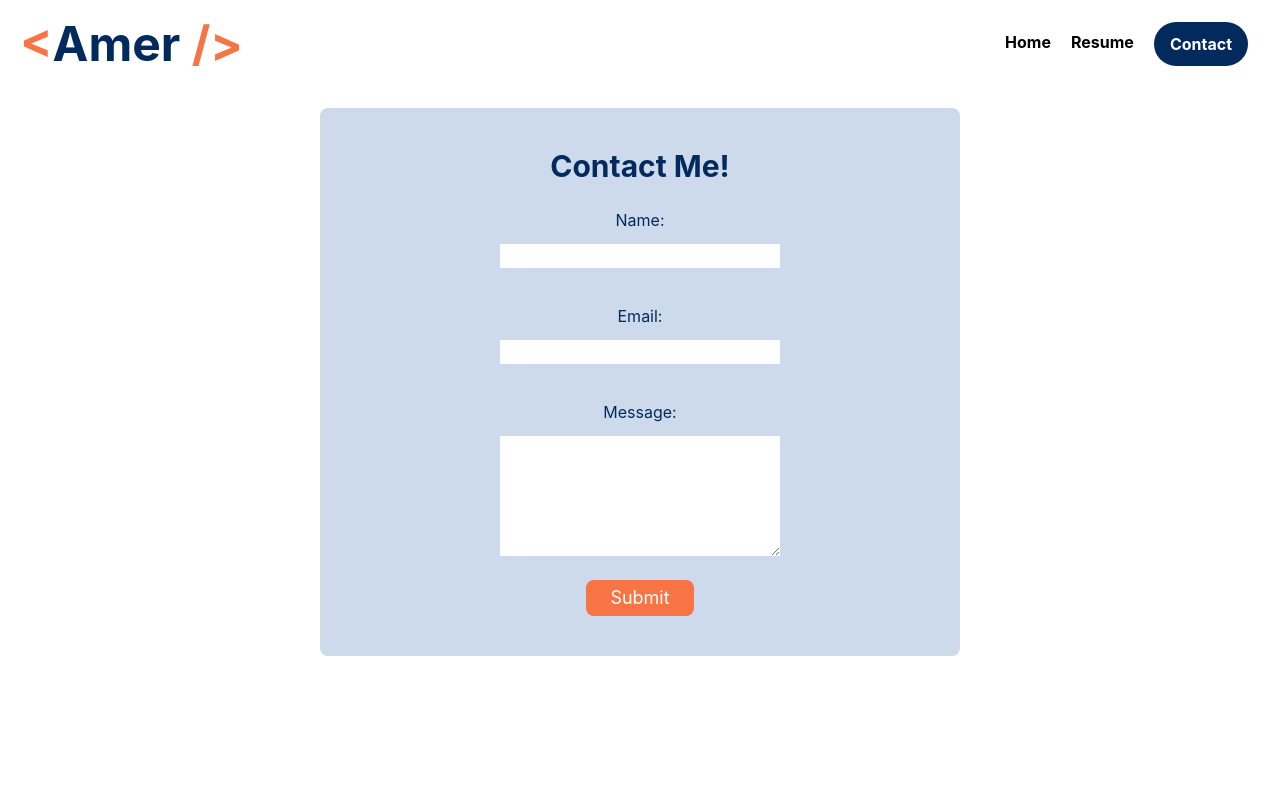
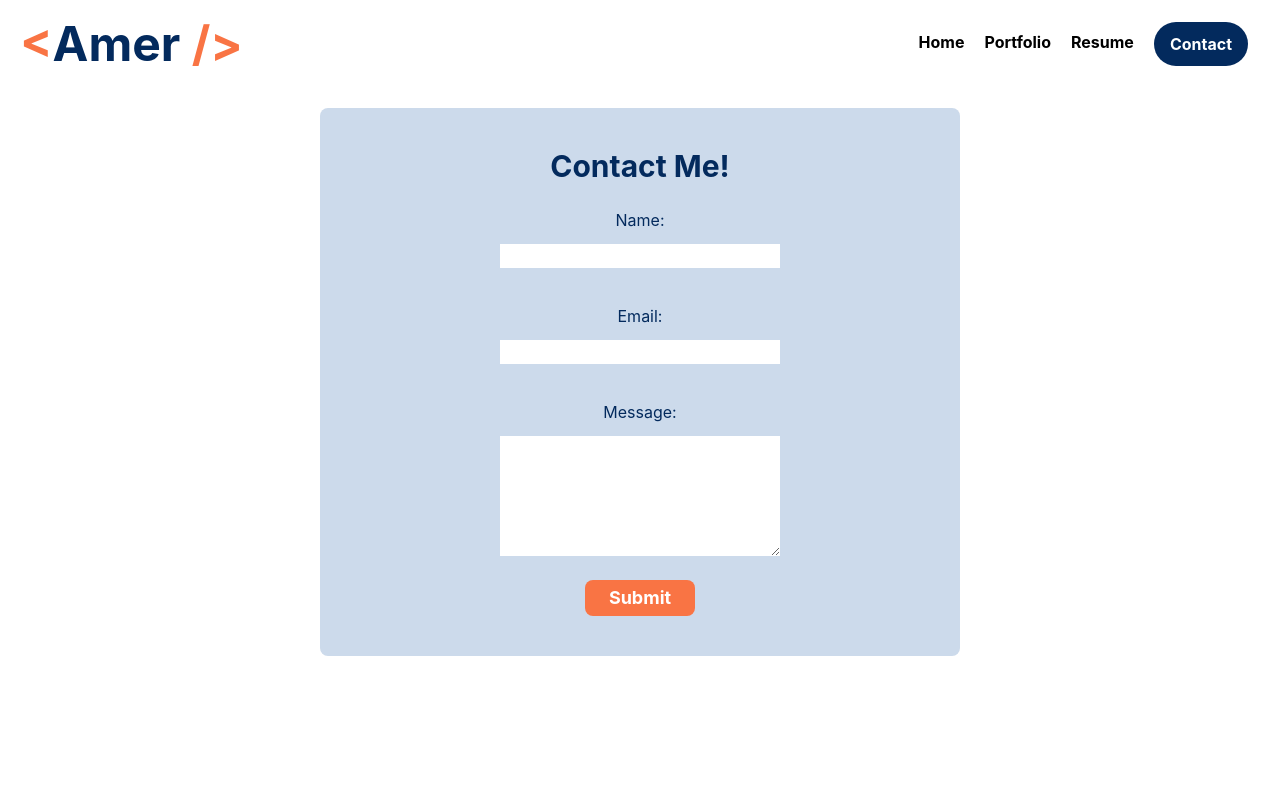
Before and after one commit to amerkulovic/React-Portfolio, a React (Create React App) app: page /contact in a window 1280 px wide. Shown: the top 800 px of the page. Built offline with nearby package versions, Linux system fonts and the light colour scheme.

Commit message:
imporved mobile view of contact form

```diff
--- a/src/components/Contact.js
+++ b/src/components/Contact.js
@@ -3,9 +3,9 @@ import "./Body.css";
 
 const Contact = () => {
   const [nameInput, setNameInput] = useState("");
-  const [nameStyling, setNameStyling] = useState("w-1/2");
+  const [nameStyling, setNameStyling] = useState("w-1/2 max-sm:w-full");
   const [emailInput, setEmailInput] = useState("");
-  const [emailStyling, setEmailStyling] = useState("w-1/2");
+  const [emailStyling, setEmailStyling] = useState("w-1/2 max-sm:w-full");
 
   const nameInputHandler = (event) => {
     setNameInput(event.target.value);
@@ -19,25 +19,23 @@ const Contact = () => {
     event.preventDefault();
 
     if (nameInput === "") {
-      setNameStyling("w-1/2 border border-red-600");
+      setNameStyling("w-1/2 max-sm:w-full border border-red-600");
     } else {
-      setNameInput("");
-      setEmailInput("");
-      setNameStyling("");
-      setEmailStyling("");
+      // setNameInput("");
+      // setEmailInput("");
+      setNameStyling("w-1/2 max-sm:w-full");
     }
     if (emailInput === "") {
-      setEmailStyling("w-1/2 border border-red-600");
+      setEmailStyling("w-1/2 max-sm:w-full border border-red-600");
     } else {
-      setNameInput("");
-      setEmailInput("");
-      setNameStyling("");
-      setEmailStyling("");
+      // setNameInput("");
+      // setEmailInput("");
+      setEmailStyling("w-1/2 max-sm:w-full");
     }
   };
   return (
     <div className="h-screen text-center flex justify-center items-start">
-      <form className="bg-[#CCDAEB] m-5 text-center p-10 rounded-lg w-1/2">
+      <form className="bg-[#CCDAEB] m-5 text-center p-10 rounded-lg w-1/2 max-sm:w-full max-lg:w-3/4">
         <h1 className="font-bold text-[#032a5d] text-3xl">Contact Me!</h1>
         <div className="py-3 flex flex-col justify-center items-center">
           <label className="text-[#032a5d] m-3">Name:</label>
@@ -49,9 +47,9 @@ const Contact = () => {
         </div>
         <div className="py-3 flex flex-col justify-center items-center">
           <label className="text-[#032a5d] m-3">Message:</label>
-          <textarea className="w-1/2" rows="5" name="message"></textarea>
+          <textarea className="w-1/2 max-sm:w-full" rows="5" name="message"></textarea>
         </div>
-        <button onClick={submitHandler} className="bg-[#f97444] text-white px-6 py-1 rounded-lg text-lg mt-3">
+        <button onClick={submitHandler} className="bg-[#f97444] text-white px-6 py-1 rounded-lg text-lg mt-3 font-bold">
           Submit
         </button>
       </form>
--- a/src/components/Portfolio.js
+++ b/src/components/Portfolio.js
@@ -10,7 +10,7 @@ import githubLogo from "../images/github-white.png";
 
 const Portfolio = () => {
   return (
-    <section className="bg-[#DAD9D5] p-10">
+    <section id="portfolio" className="bg-[#DAD9D5] p-10">
       <h1 className="text-[#032A5D] font-bold text-4xl py-5">Portfolio</h1>
       <div className="flex flex-wrap justify-center">
         <Project link="https://grouponeel.github.io/01_group-project/" imgLink={myMovieSpace} githubLink="https://github.com/GroupOneEl/01_group-project" projectTitle="MyMovieSpace" />
--- a/src/components/navComponents/NavLinks.js
+++ b/src/components/navComponents/NavLinks.js
@@ -6,24 +6,31 @@ const NavLinks = (props) => {
   const animateTo = { opacity: 1, y: 0 };
   let className = "";
 
+  let portfolioNav = (
+    <motion.li initial={animateFrom} animate={animateTo} transition={{ delay: 0.1 }} onClick={() => props.isMobile && props.closeMobileMenu()}>
+      <a href="#portfolio" className="font-bold underline-hover-effect">
+        Portfolio
+      </a>
+    </motion.li>
+  );
+  let location = () => {
+    if (window.location.href.split("")[window.location.href.length - 1] === "/") {
+      console.log(window.location.href.split("")[window.location.href.length - 1]);
+      return true;
+    }
+    return false;
+  };
+
   props.isMobile ? (className += " font-bold underline-hover-effect") : (className += "text-white bg-[#032A5D] font-bold py-3 px-4 rounded-3xl hover:shadow-2xl contact-card");
 
   return (
     <ul className="px-8 flex items-center text-black space-x-5">
       <motion.li initial={animateFrom} animate={animateTo} transition={{ delay: 0.05 }} onClick={() => props.isMobile && props.closeMobileMenu()}>
         <Link to="/">
-          <a className="font-bold underline-hover-effect">
-            Home
-          </a>
+          <a className="font-bold underline-hover-effect">Home</a>
         </Link>
       </motion.li>
-      {/* <motion.li initial={animateFrom} animate={animateTo} transition={{ delay: 0.1 }} onClick={() => props.isMobile && props.closeMobileMenu()}>
-        <Link to="/">
-          <a href="#portfolio" className="font-bold underline-hover-effect">
-            Portfolio
-          </a>
-        </Link>
-      </motion.li> */}
+      {location && portfolioNav}
       <motion.li initial={animateFrom} animate={animateTo} transition={{ delay: 0.15 }} onClick={() => props.isMobile && props.closeMobileMenu()}>
         <Link to="/resume">
           <a className="font-bold underline-hover-effect">Resume</a>
```
